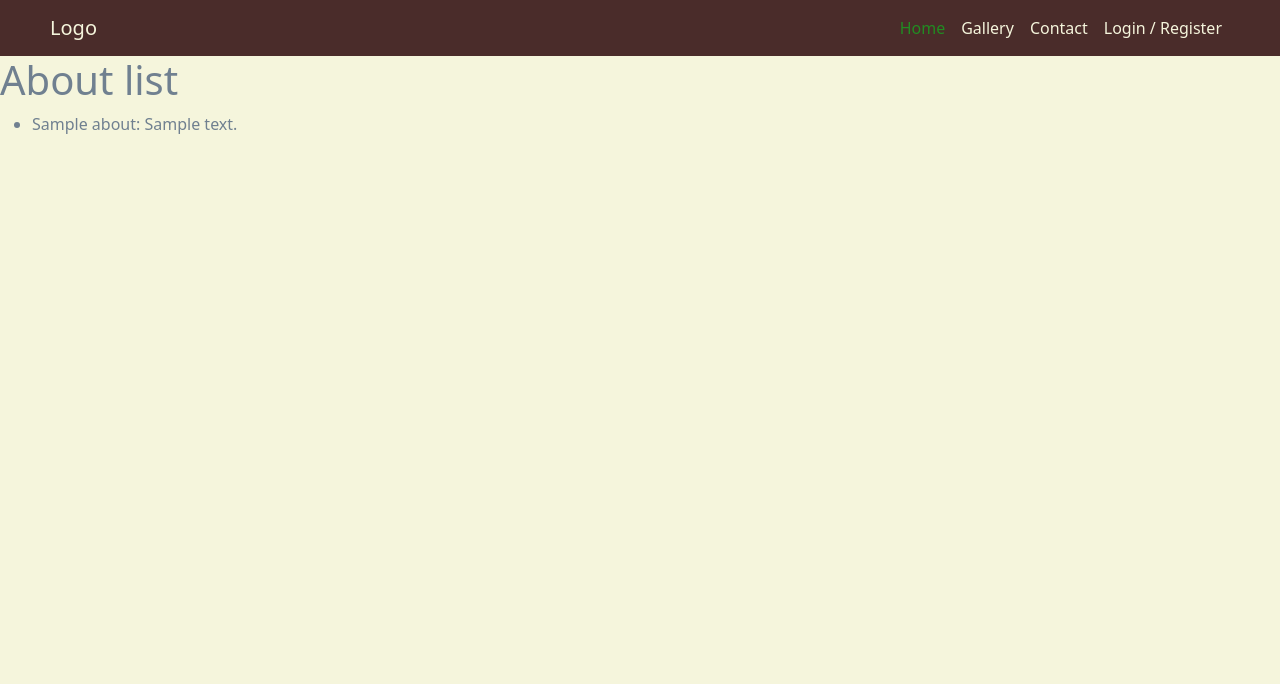
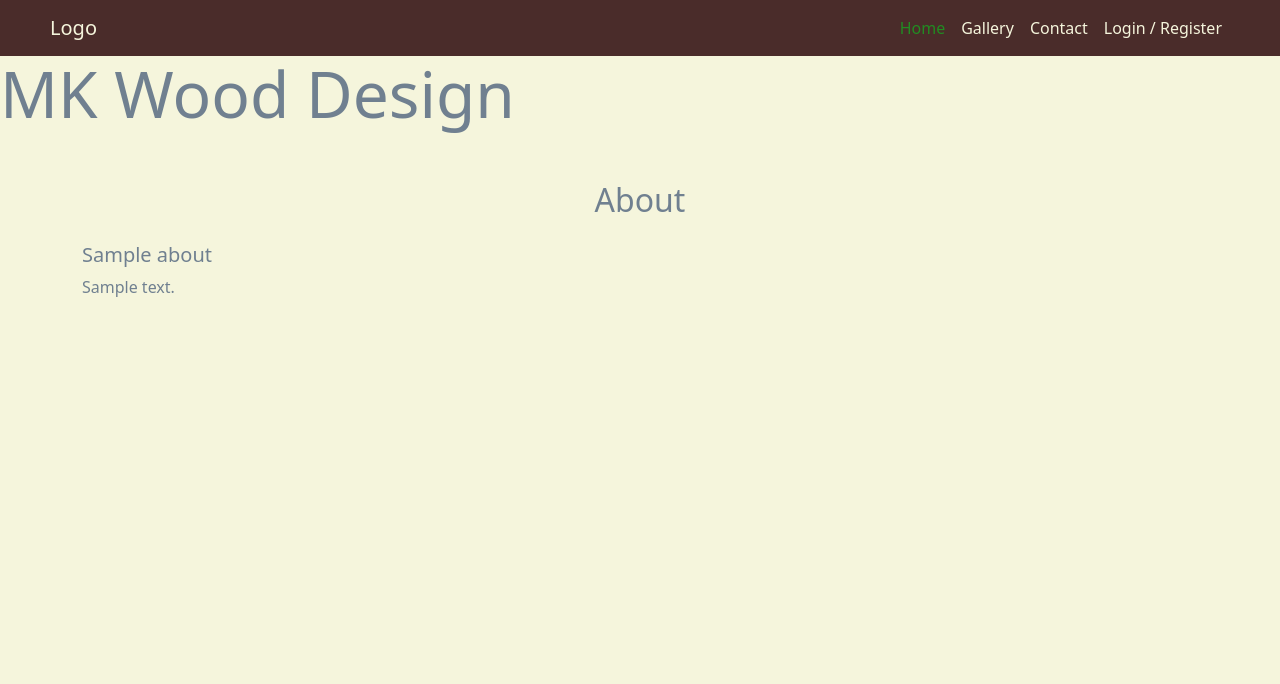
Before and after one commit to ZebaRobert/MK-wood-design, a Django app: template index/templates/index/index.html in a window 1280 px wide. Shown: the top 684 px of the page. Run offline with Django 5.2, Linux system fonts and the light colour scheme; the template is opened without the code that fills it: most values are stand-ins (such as "Sample title", 1, 10 or a date in 2020); some libraries are stand-ins or nearby versions.

Commit message:
edit index.html

```diff
--- a/index/templates/index/index.html
+++ b/index/templates/index/index.html
@@ -1,10 +1,34 @@
 {% extends 'base.html' %}
 
 {% block content %}
-    <h1>About list</h1>
-    <ul>
+<!-- Hero Section -->
+<div class="hero-image">
+    <div class="hero-text">
+        <h1 class="display-3">MK Wood Design</h1>
+    </div>
+</div>
+
+<!-- About Section -->
+<div class="container mt-5">
+    <h2 class="text-center mb-4">About</h2>
+    <div class="row">
         {% for about in about_list %}
-            <li>{{ about.title }}: {{ about.content }}</li>
+            {% if forloop.counter0|divisibleby:2 %}
+                <div class="col-md-6 mb-4">
+                    <div class="about-block-left">
+                        <h5>{{ about.title }}</h5>
+                        <p>{{ about.content }}</p>
+                    </div>
+                </div>
+            {% else %}
+                <div class="col-md-6 mb-4 offset-md-6">
+                    <div class="about-block-right">
+                        <h5>{{ about.title }}</h5>
+                        <p>{{ about.content }}</p>
+                    </div>
+                </div>
+            {% endif %}
         {% endfor %}
-    </ul>
+    </div>
+</div>
 {% endblock %}
```
